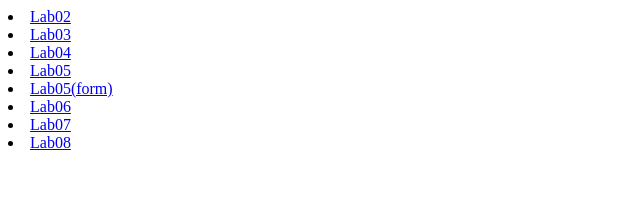
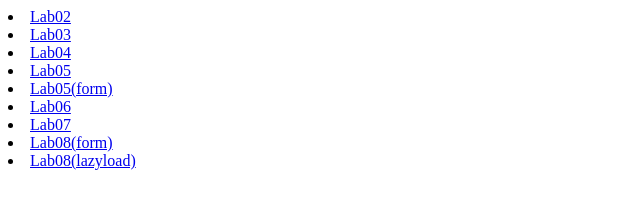
Before and after one commit to aitzazhassan54/aitzazhassan54.github.io, a plain HTML site: page index.html in a window 1280 px wide. Shown: the whole page, without its empty margins (0-640 px from the left). Drawn offline with Linux system fonts and the light colour scheme.

Commit message:
Update index.html

```diff
--- a/index.html
+++ b/index.html
@@ -5,4 +5,5 @@
 <li><a href="Lab05/form.html">Lab05(form)</a></li>
 <li><a href="Lab06/">Lab06</a></li>
 <li><a href="Lab07/">Lab07</a></li>
-<li><a href="Lab08/form.html">Lab08</a></li>
+<li><a href="Lab08/form.html">Lab08(form)</a></li>
+<li><a href="Lab08/lazyload.html">Lab08(lazyload)</a></li>
```
